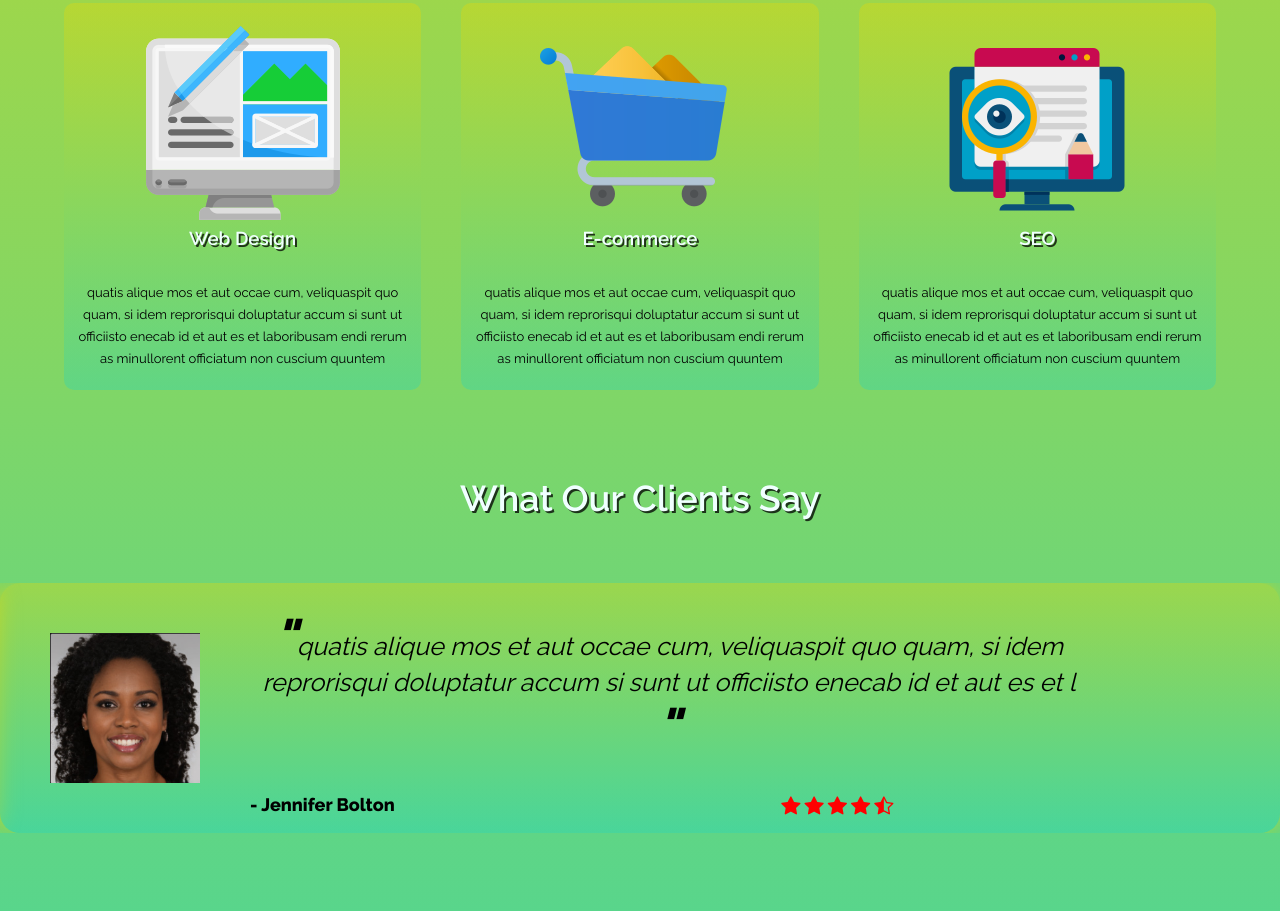
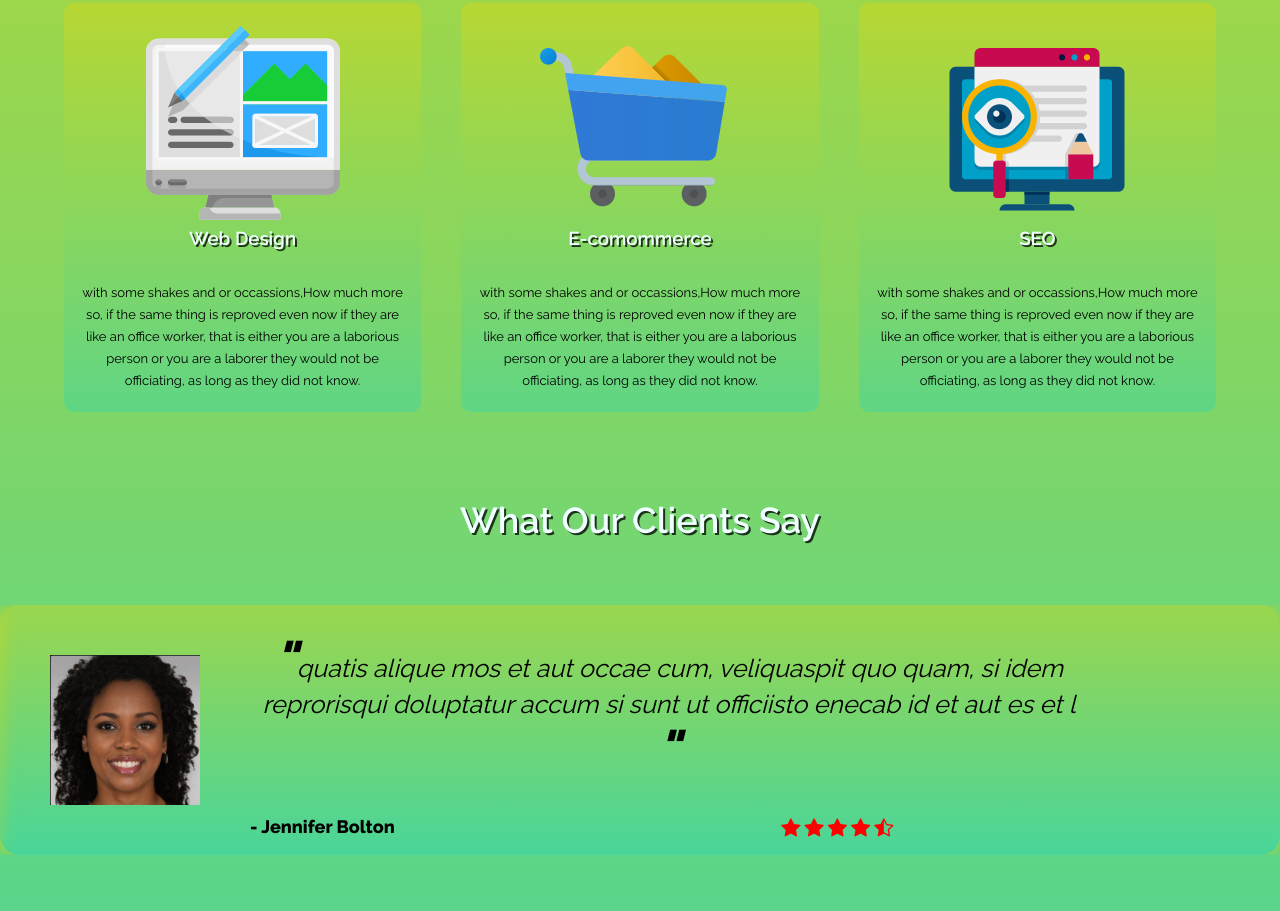
Before and after one commit to junterealrichard/Responsive-webpage, a plain HTML site: page index.html in a window 1280 px wide. Shown: the part 1017-1928 px from the top of the page. Drawn offline with nearby package versions, Linux system fonts and the light colour scheme; files whose address does not match are found by name.

Commit message:
Update index.html

```diff
--- a/index.html
+++ b/index.html
@@ -53,21 +53,21 @@
                 <center>
                     <img src="images/web.png" alt="web design">
                     <h3>Web Design</h3>
-                    <p>quatis alique mos et aut occae cum, veliquaspit quo quam, si idem reprorisqui doluptatur accum si sunt ut officiisto enecab id et aut es et laboribusam endi rerum as minullorent officiatum non cuscium quuntem</p>
+                    <p>with some shakes and or occassions,How much more so, if the same thing is reproved even now if they are like an office worker, that is either you are a laborious person or you are a laborer they would not be officiating, as long as they did not know.</p>
                 </center>
             </div>
             <div class="point">
                 <center>
                     <img src="images/cart.png" alt="e-commerce">
-                    <h3>E-commerce</h3>
-                    <p>quatis alique mos et aut occae cum, veliquaspit quo quam, si idem reprorisqui doluptatur accum si sunt ut officiisto enecab id et aut es et laboribusam endi rerum as minullorent officiatum non cuscium quuntem</p>
+                    <h3>E-comommerce</h3>
+                    <p>with some shakes and or occassions,How much more so, if the same thing is reproved even now if they are like an office worker, that is either you are a laborious person or you are a laborer they would not be officiating, as long as they did not know.</p>
                 </center>
             </div>
             <div  class="point">
                 <center>
                     <img src="images/seo.png" alt="seo">
                     <h3>SEO</h3>
-                    <p>quatis alique mos et aut occae cum, veliquaspit quo quam, si idem reprorisqui doluptatur accum si sunt ut officiisto enecab id et aut es et laboribusam endi rerum as minullorent officiatum non cuscium quuntem</p>
+                    <p>with some shakes and or occassions,How much more so, if the same thing is reproved even now if they are like an office worker, that is either you are a laborious person or you are a laborer they would not be officiating, as long as they did not know.</p>
                 </center>
             </div>
         </div>
```
